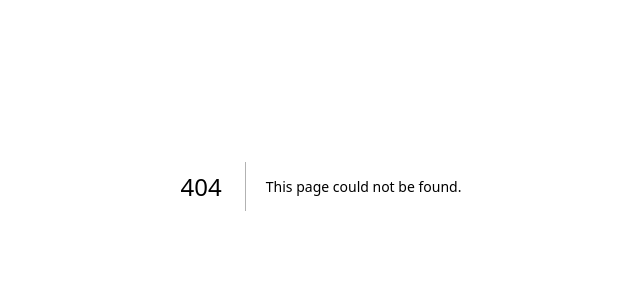
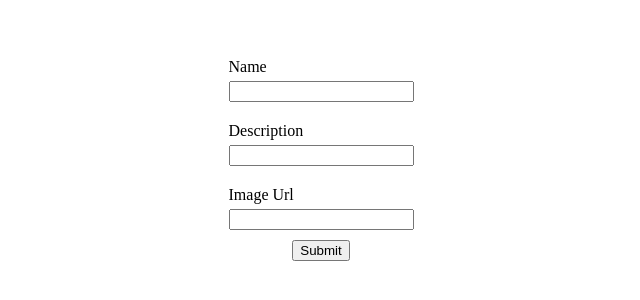
Before and after one commit to Nabeel-Chhipa/Create-API-in-Next.js, a Next.js app: page /add in a window 1280 px wide. Before the commit this address had no page. Shown: the part 214-514 px from the top of the page, without its empty margins (319-959 px from the left). Built offline with nearby package versions, Linux system fonts and the light colour scheme.

Commit message:
create Add book form

```diff
--- /dev/null
+++ b/components/AddBook.js
@@ -0,0 +1,42 @@
+import React, { useState } from 'react'
+import classes from '../src/styles/Form.module.css'
+
+const AddBook = () => {
+    const [inputs, setInputs] = useState({
+        name:'',
+        description:'',
+        imgurl:''
+    })
+    const handleChange = (e) => {
+        setInputs(prevState => ({
+            ...prevState,
+            [e.target.name]: e.target.value
+        }) )
+    }
+
+  return (
+    <>
+    <div className={classes.mainWrapper}>
+        <form className={classes.formWrapper}>
+            <div>
+            <label htmlFor='name'>Name</label>
+            <input type='text' name='name' value={inputs.name} onChange={handleChange} />
+            </div>
+
+            <div>
+            <label htmlFor='description'>Description</label>
+            <input type='text' name='description' value={inputs.description} onChange={handleChange} />
+            </div>
+
+            <div>
+            <label htmlFor='imgurl'>Image Url</label>
+            <input type='text' name='imgurl' value={inputs.imgurl} onChange={handleChange} />
+            </div>
+            <button type='submit'>Submit</button>
+        </form>
+    </div>
+    </>
+   )
+}
+
+export default AddBook
--- /dev/null
+++ b/src/pages/add.js
@@ -0,0 +1,12 @@
+import AddBook from 'components/AddBook'
+import React from 'react'
+
+const add = () => {
+  return (
+    <div>
+        <AddBook />
+    </div>
+  )
+}
+
+export default add
--- /dev/null
+++ b/src/styles/Form.module.css
@@ -0,0 +1,23 @@
+.mainWrapper {
+
+}
+
+.formWrapper {
+    display: flex;
+    flex-direction: column;
+    justify-content: center;
+    align-items: center;
+    height: 90vh;
+}
+
+.formWrapper div {
+    margin: 10px 0px;
+    display: flex;
+    flex-direction: column;
+    justify-content: center;
+    align-items: flex-start;
+}
+
+.formWrapper label {
+    margin: 0px 0px 5px 0px;
+}
```
